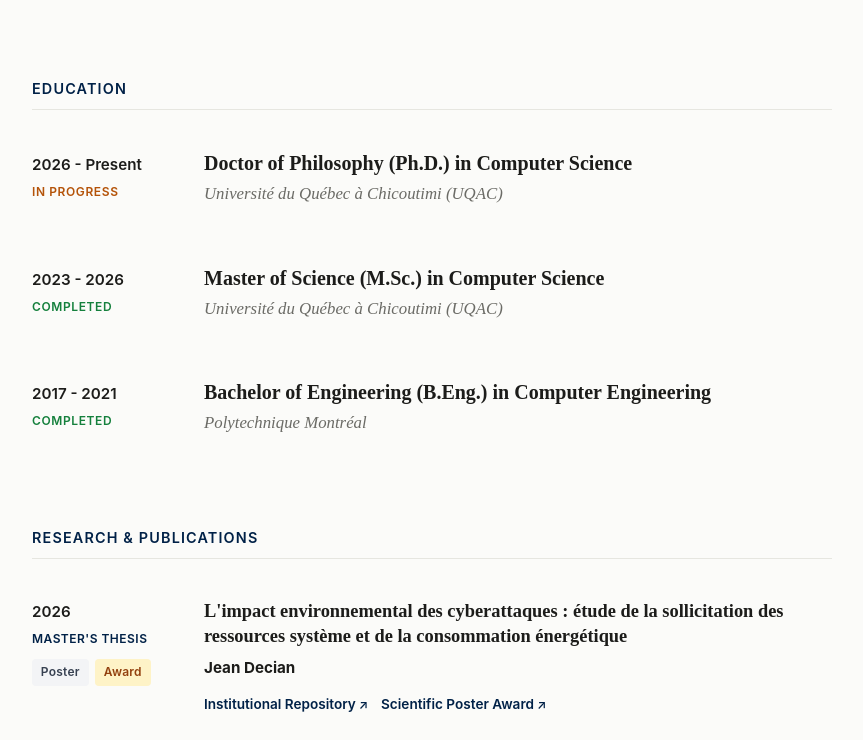
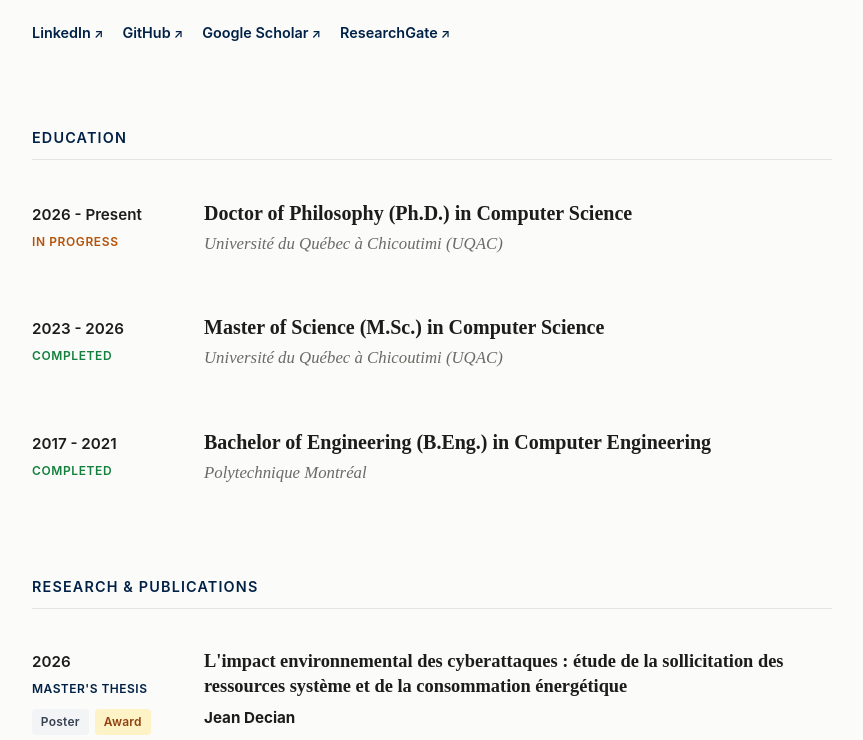
Before and after one commit to jeandecian/academic, a plain HTML site: page index.html in a window 1280 px wide. Shown: the part 224-964 px from the top of the page, without its empty margins (208-1071 px from the left). Drawn offline with Linux system fonts and the light colour scheme; no server answers.

Commit message:
feat(index): add social links navigation with styling

```diff
--- a/index.html
+++ b/index.html
@@ -235,6 +235,32 @@
       .timeline-badge.status {
         color: var(--accent-color);
       }
+
+      .social-links {
+        display: flex;
+        flex-wrap: wrap;
+        gap: 1.2rem;
+        margin-top: 1rem;
+        font-family: var(--font-sans);
+        font-size: 0.9rem;
+      }
+
+      .social-links a {
+        color: var(--accent-color);
+        text-decoration: none;
+        font-weight: 600;
+        border-bottom: 1px solid transparent;
+        transition: border-color 0.2s ease;
+      }
+
+      .social-links a:hover {
+        border-bottom-color: var(--accent-color);
+      }
+
+      .social-links a::after {
+        content: " ↗";
+        font-size: 0.75rem;
+      }
     </style>
   </head>
   <body>
@@ -242,6 +268,29 @@
       <header>
         <h1>Jean Decian</h1>
         <div class="academic-meta">h-index: <span id="h-index">—</span></div>
+        <nav class="social-links" aria-label="Profiles">
+          <a
+            href="https://www.linkedin.com/in/jeandecian"
+            target="_blank"
+            rel="noopener"
+            >LinkedIn</a
+          >
+          <a href="https://github.com/jeandecian" target="_blank" rel="noopener"
+            >GitHub</a
+          >
+          <a
+            href="https://scholar.google.com/citations?user=e0iFMX4AAAAJ"
+            target="_blank"
+            rel="noopener"
+            >Google Scholar</a
+          >
+          <a
+            href="https://www.researchgate.net/profile/Jean_Decian"
+            target="_blank"
+            rel="noopener"
+            >ResearchGate</a
+          >
+        </nav>
       </header>
       <section id="education">
         <h2>Education</h2>
```
